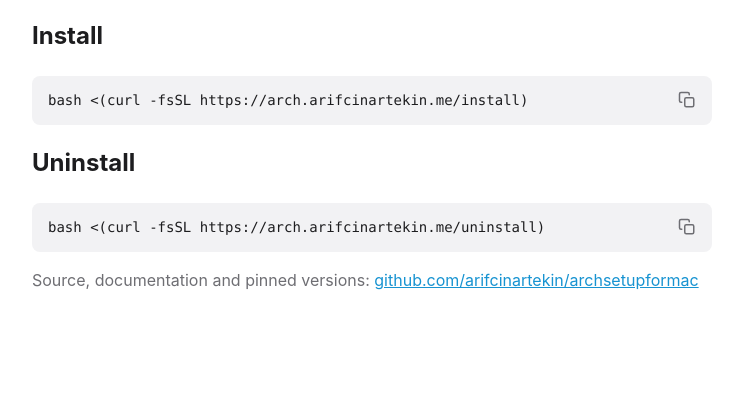
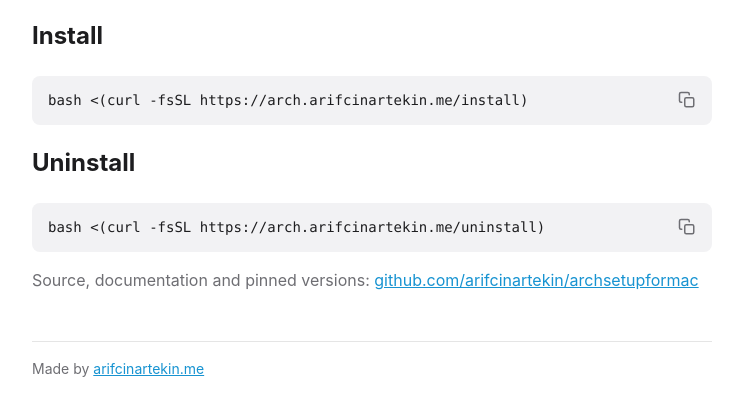
Before and after one commit to arifcinartekin/archsetupformac, a plain HTML site: page site/index.html in a window 1280 px wide. Shown: the part 185-600 px from the top of the page, without its empty margins (268-1011 px from the left). Drawn offline with Linux system fonts and the light colour scheme.

Commit message:
Site: footer link to arifcinartekin.me
Co-Authored-By: Claude Opus 5.5 <noreply@anthropic.com>

```diff
--- a/site/index.html
+++ b/site/index.html
@@ -30,6 +30,8 @@
   .copy.done .ok { display: block; }
   .copy.done .icon { display: none; }
   a { color: var(--accent); }
+  footer { margin-top: 48px; padding-top: 16px; border-top: 1px solid rgba(127,127,127,.2);
+           font-size: 14px; color: var(--muted); }
 </style>
 </head>
 <body>
@@ -41,6 +43,7 @@
   <h2>Uninstall</h2>
   <div class="cmd"><pre>bash &lt;(curl -fsSL https://arch.arifcinartekin.me/uninstall)</pre><button class="copy" type="button" aria-label="Copy command" title="Copy"><svg class="icon" viewBox="0 0 24 24" fill="none" stroke="currentColor" stroke-width="2" stroke-linecap="round" stroke-linejoin="round"><rect x="9" y="9" width="12" height="12" rx="2"/><path d="M5 15H4a2 2 0 0 1-2-2V4a2 2 0 0 1 2-2h9a2 2 0 0 1 2 2v1"/></svg><svg class="ok" viewBox="0 0 24 24" fill="none" stroke="currentColor" stroke-width="2.5" stroke-linecap="round" stroke-linejoin="round"><path d="M20 6 9 17l-5-5"/></svg></button></div>
   <p>Source, documentation and pinned versions: <a href="https://github.com/arifcinartekin/archsetupformac">github.com/arifcinartekin/archsetupformac</a></p>
+  <footer>Made by <a href="https://arifcinartekin.me">arifcinartekin.me</a></footer>
 </main>
 <script>
   document.querySelectorAll('.copy').forEach(function (btn) {
```
